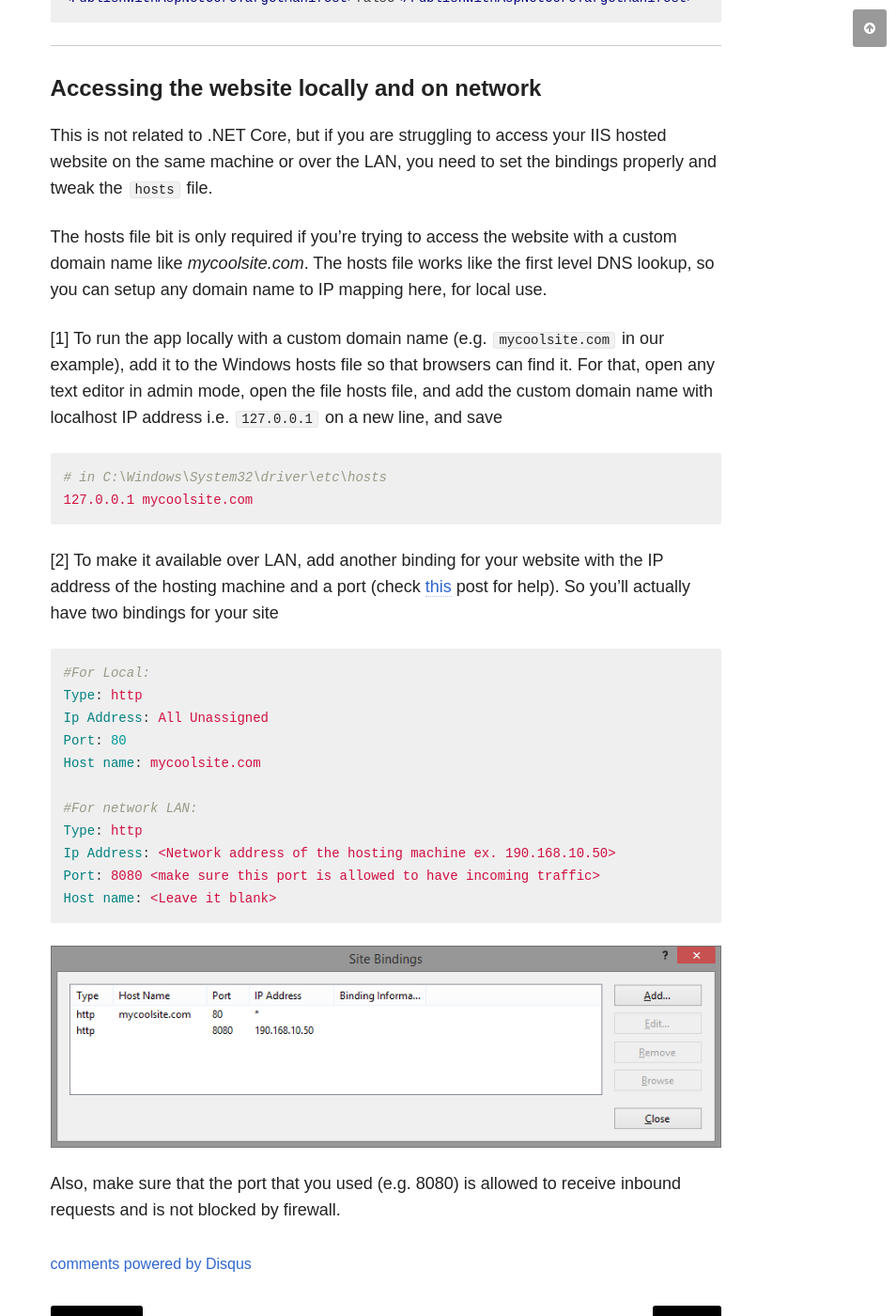
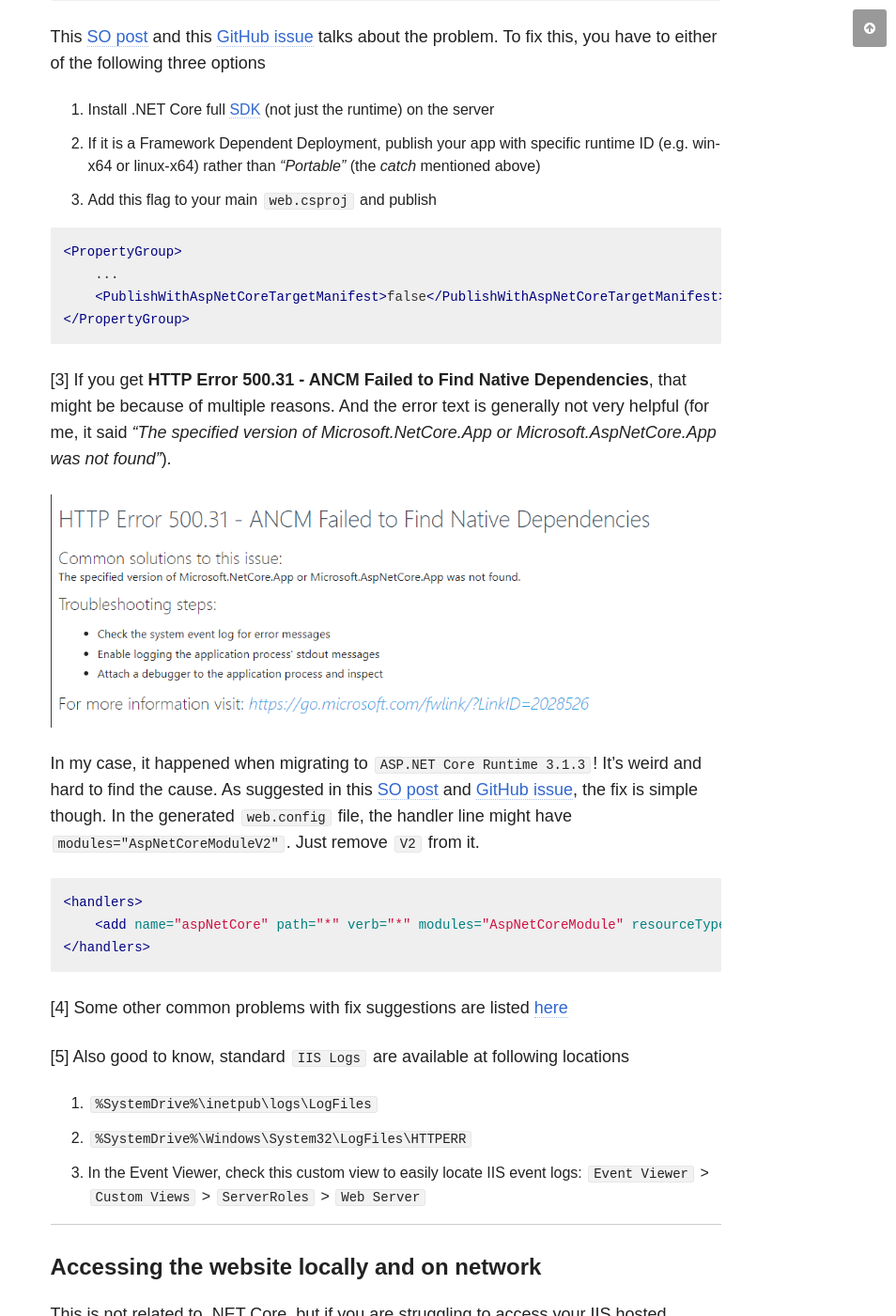
Before and after one commit to chakrabar/chakrabar.github.io, a Jekyll site: the page built from _posts/articles/2018-09-12-aspnetcore-on-windows-iis.md, in a window 1280 px wide and 1400 px high, scrolled down 7184 px. Shown: the whole window at 94% size, without its empty margins (326-1280 px from the left). Built offline with Jekyll 4.4.1, drawn with Linux system fonts in a browser that asks for light colours; nearby versions of some CDN libraries; comment, search, counter and statistics services are not loaded; some of the changed text lies outside the part shown.

Commit message:
More knowledge for asp.net core IIS deployment

````diff
--- a/_includes/footer.html
+++ b/_includes/footer.html
@@ -1,9 +1,10 @@
 {% if site.owner.google.ad-client and site.owner.google.ad-slot %}{% include ad-footer.html %}{% endif %}
 
-<!--<span>&copy; {{ site.time | date: '%Y' }} {{ site.owner.name }}. Created with <a href="https://pages.github.com/" target="_blank" ref="nofollow">GitHub Pages</a>, powered by <a href="http://jekyllrb.com" target="_blank" rel="nofollow">Jekyll</a>, using <a href="https://mademistakes.com/work/so-simple-jekyll-theme/" rel="nofollow" target="_blank">So Simple Theme</a>.</span>-->
+<span>&copy; {{ site.time | date: '%Y' }} {{ site.owner.name }}.
+    Created with GitHub Pages, powered by Jekyll, using So Simple Theme.</span>
+<!--Created with <a href="https://pages.github.com/" target="_blank" ref="nofollow">GitHub Pages</a>, powered by <a href="http://jekyllrb.com" target="_blank" rel="nofollow">Jekyll</a>, using <a href="https://mademistakes.com/work/so-simple-jekyll-theme/" rel="nofollow" target="_blank">So Simple Theme</a>.</span>-->
 <!-- Arghya removing unexpected links from bottom most footer, credit given in /about page -->
-<span>&copy; 2020 {{ site.owner.name }}.
-	Created with GitHub Pages, powered by Jekyll, using So Simple Theme.</span>
+<!--<span>&copy; 2020 {{ site.owner.name }}. -->
 <div class="social-icons">
 	{% if site.owner.twitter %}<a href="https://twitter.com/{{ site.owner.twitter }}" title="{{ site.owner.name}} on Twitter" target="_blank"><i class="fa fa-twitter-square fa-2x"></i></a>{% endif %}
 	{% if site.owner.facebook %}<a href="https://facebook.com/{{ site.owner.facebook }}" title="{{ site.owner.name}} on Facebook" target="_blank"><i class="fa fa-facebook-square fa-2x"></i></a>{% endif %}
--- a/_posts/articles/2018-09-12-aspnetcore-on-windows-iis.md
+++ b/_posts/articles/2018-09-12-aspnetcore-on-windows-iis.md
@@ -46,8 +46,8 @@ Build your application. Once successfully built, publish your ASP.NET Core web a
 Whichever way you prefer among the two above, there are 2 types of deployment
 
 1. **[FDD](https://docs.microsoft.com/en-us/dotnet/core/deploying/#framework-dependent-deployments-fdd)** or Framework-Dependent Deployment. Here, only your app, NuGet and other related packages & configurations are packed in the published package. It needs the .NET Core runtime to be present on the target machine to run. The published package is platform independent and can run on any supported platform like `Windows`, `Linux` or `MacOS`. Practically, FDD also has options like
-    1. **Portable** - totally platform independent (there are some catches though, see later). Total binary size is pretty small, comes with your own DLLs, some .NET Core base types and a few specific to different runtimes
-    2. **Runtime specific** - not the ideal framework dependent, and comes with bunch of runtime specific files (that can handle the catch situations of portable option above). Binary size much larger than the portable one
+    1. **Portable** - totally platform independent (there are some catch though, see later). Total binary size is pretty small, comes with your own DLLs, some .NET Core base types and a few specific to different runtimes
+    2. **Runtime specific** - not the ideal framework dependent, and comes with bunch of runtime specific files (that can avoid the catch situations of portable option above). Binary size much larger than the portable one
 2. **[SCD](https://docs.microsoft.com/en-us/dotnet/core/deploying/#self-contained-deployments-scd)** or Self-Contained Deployment. Here the whole (the required parts) .NET Core runtime and [Kestrel](https://docs.microsoft.com/en-us/aspnet/core/fundamentals/servers/kestrel?view=aspnetcore-2.1) web server is packed with your application code. So, you can directly deploy the package on a machine and run, it does not need the .NET Core runtime to be pre-installed on the machine. This is a platform specific deployment, so you must choose the target runtime at the time of publish e.g. `win-x64` or `linux-x64`. The binary size much larger compared those FDD options.
 
 If you are deploying on Windows-IIS, generally you'll have the .NET Core installed, so you can publish your applications as `FDD win-x64`, so that published binaries are not very large and also you avoid some issues with portable deployment.
@@ -112,8 +112,9 @@ Here, we'll quickly create a new website on IIS for our application and do so mi
 1. Open IIS. Search for IIS or run `inetmgr` from run command (Windows + R). Remember you need to be an admin on the system to access IIS.
 2. Under the server node on the left, right-click on `Sites` and select `Add Website`. Give the site a name (e.g. mycoreweb.com), use the same name for `host` and select the directory where the app is published as `Physical path`.
 3. It'll also create a new `app_pool` with the same name as the website host. You can use the same, select a different one or rename it if you want. It's important you configure your application pool and set _pipeline mode = Integrated_, _**.NET CLR Version = No Managed Code**_. This basically tells the IIS it need not load full .NET Framework CLR, and the application will run on it's own process. This is optional though.
+4. If you just want to host a web app quickly and test on a dev machine, rather than step [2] it _might_ be easier to just `Add Application` on the `Sites > Default Web Site`. If you give it a name like `mysite`, locally you can access this as `http://localhost/mysite` on the browser.
 
-Make sure your app_pool and the website are running, and you can browse your ASP.NET Core application now.
+Make sure your app_pool and the website are running, and you can browse your ASP.NET Core application now. See below for more configuration options.
 
 #### [5] Configure
 
@@ -140,6 +141,10 @@ It's good you enable **logs**. Then it'll create simple text logs for events lik
 
 This is a FDD config, so the `processPath` points to the `dotnet.exe` that'll run the process, and host the main web dll (e.g. Web.Project.dll). On the other hand, for SCD on Windows, it'll create an executable for the main web (e.g. Web.Project.exe) and that'll be the target process.
 
+NOTE: When built with version `ASP.NET Core 3.1.3` (April 2020), other changes are not required, just enable the logging with `stdoutLogEnabled="true"`.
+
+See the last section _"Accessing the website locally and on network"_ if you are having trouble accesing the page from browser.
+
 <hr />
 
 #### Some common problems
@@ -160,15 +165,38 @@ Error:
     aspnetcore-store-2.0.0-linux-x64.xml;aspnetcore-store-2.0.0-osx-x64.xml;aspnetcore-store-2.0.0-win7-x64.xml;aspnetcore-store-2.0.0-win7-x86.xml
 ```
 
-This [Stack Overflow post](https://stackoverflow.com/questions/46491957/asp-net-core-2-missing-applicationinsights) and this [GitHub issue](https://github.com/dotnet/coreclr/issues/13542) talks about the problem. To fix this, you have to either of the following three options
+This [SO post](https://stackoverflow.com/questions/46491957/asp-net-core-2-missing-applicationinsights) and this [GitHub issue](https://github.com/dotnet/coreclr/issues/13542) talks about the problem. To fix this, you have to either of the following three options
 
 1. Install .NET Core full [SDK](https://www.microsoft.com/net/download/archives) (not just the runtime) on the server
-2. If it is a Framework Dependent Deployment, publish your app with specific runtime ID (e.g. win-x64 or linux-x64) rather than _"Portable"_
+2. If it is a Framework Dependent Deployment, publish your app with specific runtime ID (e.g. win-x64 or linux-x64) rather than _"Portable"_ (the _catch_ mentioned above)
 3. Add this flag to your main `web.csproj` and publish
 
 ```xml
-<PublishWithAspNetCoreTargetManifest>false</PublishWithAspNetCoreTargetManifest>
+<PropertyGroup>
+    ...
+    <PublishWithAspNetCoreTargetManifest>false</PublishWithAspNetCoreTargetManifest>
+</PropertyGroup>
 ```
+
+[3] If you get **HTTP Error 500.31 - ANCM Failed to Find Native Dependencies**, that might be because of multiple reasons. And the error text is generally not very helpful (for me, it said _"The specified version of Microsoft.NetCore.App or Microsoft.AspNetCore.App was not found"_).
+
+![Image](/images/posts/misc/iis-error-500-31.png)
+
+In my case, it happened when migrating to `ASP.NET Core Runtime 3.1.3`! It's weird and hard to find the cause. As suggested in this [SO post](https://stackoverflow.com/questions/56630477/http-error-500-31-ancm-failed-to-find-native-dependencies-in-iis) and [GitHub issue](https://github.com/OrchardCMS/OrchardCore/issues/4721), the fix is simple though. In the generated `web.config` file, the handler line might have `modules="AspNetCoreModuleV2"`. Just remove `V2` from it.
+
+```xml
+<handlers>
+    <add name="aspNetCore" path="*" verb="*" modules="AspNetCoreModule" resourceType="Unspecified" />
+</handlers>
+```
+
+[4] Some other common problems with fix suggestions are listed [here](https://docs.microsoft.com/en-us/aspnet/core/test/troubleshoot-azure-iis?view=aspnetcore-3.1)
+
+[5] Also good to know, standard `IIS Logs` are available at following locations
+
+1. `%SystemDrive%\inetpub\logs\LogFiles`
+2. `%SystemDrive%\Windows\System32\LogFiles\HTTPERR`
+3. In the Event Viewer, check this custom view to easily locate IIS event logs: `Event Viewer` > `Custom Views` > `ServerRoles` > `Web Server`
 
 <hr />
 
@@ -181,7 +209,7 @@ The hosts file bit is only required if you're trying to access the website with
 [1] To run the app locally with a custom domain name (e.g. `mycoolsite.com` in our example), add it to the Windows hosts file so that browsers can find it. For that, open any text editor in admin mode, open the file hosts file, and add the custom domain name with localhost IP address i.e. `127.0.0.1` on a new line, and save
 
 ```yaml
-# in C:\Windows\System32\driver\etc\hosts
+# in C:\Windows\System32\drivers\etc\hosts
 127.0.0.1 mycoolsite.com
 ```
 
````
Also changed, not shown: other parts of _posts/articles/2018-09-12-aspnetcore-on-windows-iis.md (+1 -1 lines), _posts/unpublished/2020-03-02-blazor.md (renamed from _posts/articles/2020-03-02-blazor.md), images/posts/misc/iis-error-500-31.png (added).
